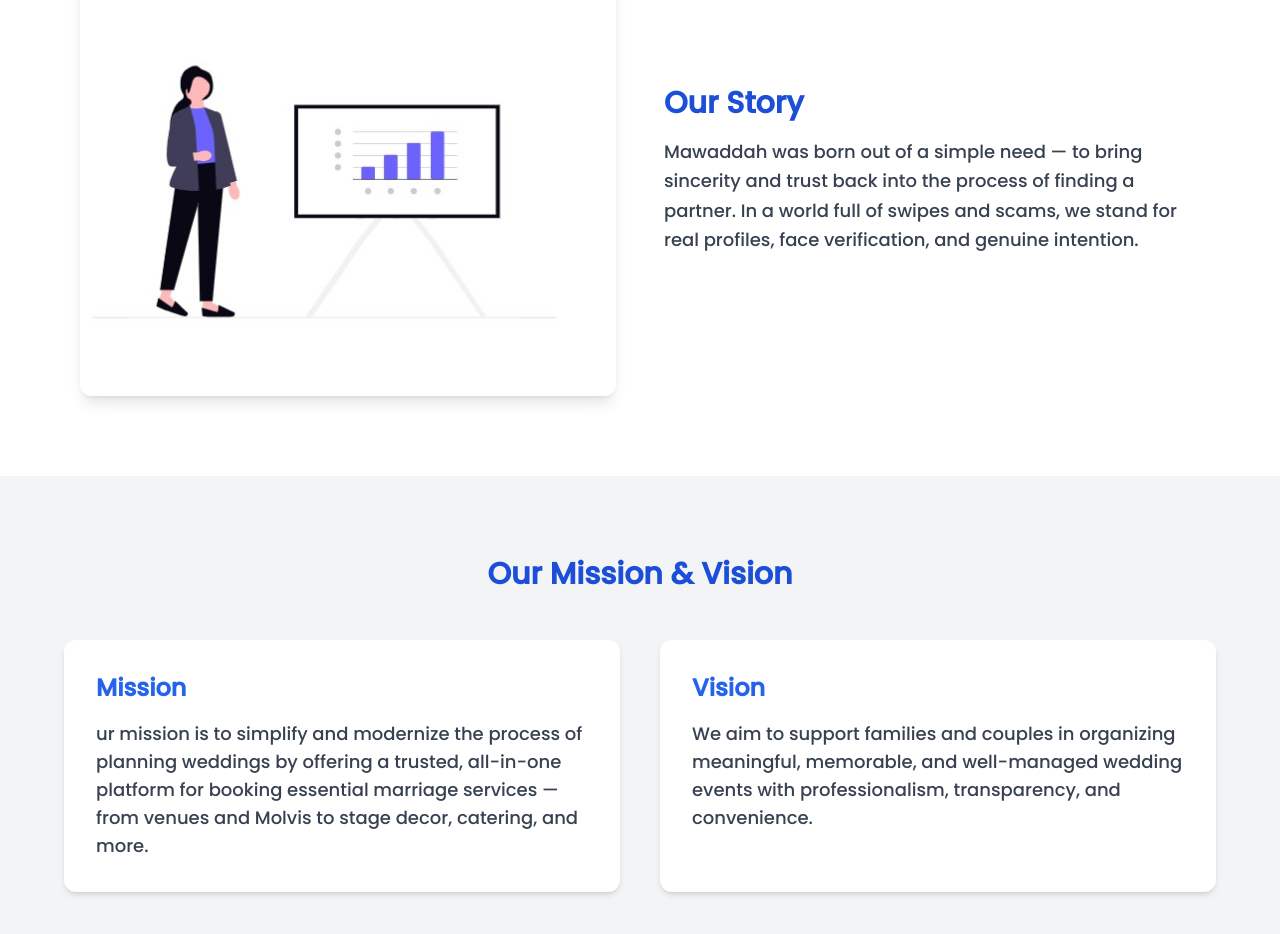
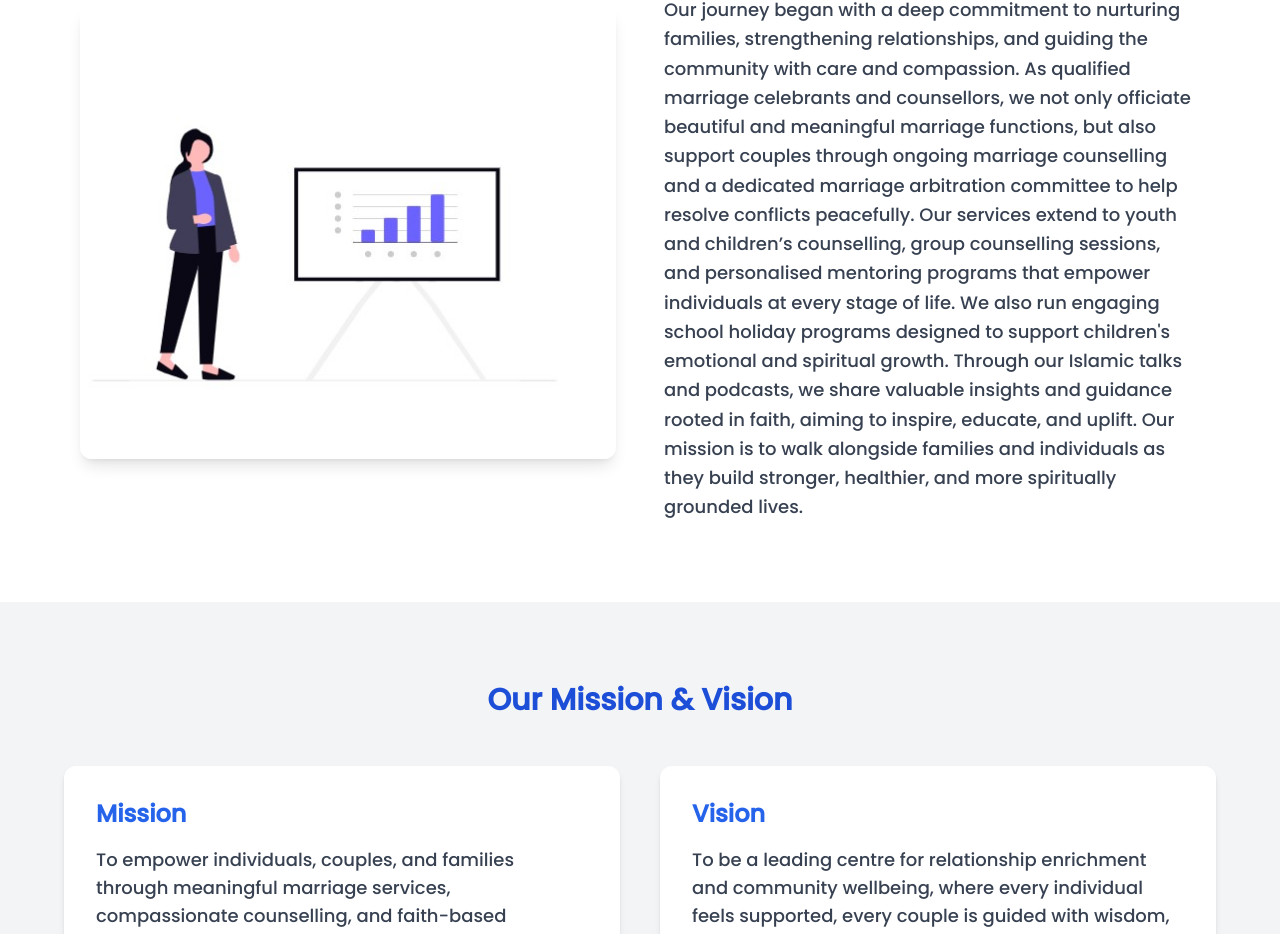
Before and after one commit to Dev-Adnan27/Mawaddah, a Next.js app: page /about in a window 1280 px wide. Shown: the part 737-1671 px from the top of the page. Built offline with nearby package versions, Linux system fonts and the light colour scheme.

Commit message:
Update page.js

```diff
--- a/src/app/about/page.js
+++ b/src/app/about/page.js
@@ -12,7 +12,7 @@
   <div className="bg-black bg-opacity-60 p-10 rounded-lg text-center">
     <h1 className="text-5xl font-bold text-white mb-4">About Mawaddah</h1>
     <p className="text-white text-lg max-w-2xl">
-    We understand that weddings are more than just events — they are lifelong memories. That’s why we provide a seamless platform where families and couples can book everything they need for a perfect marriage ceremony, all in one place.
+   We understand that weddings are more than just events — they are lifelong memories. That’s why we provide a seamless platform where families and couples can book everything they need for a perfect marriage ceremony, all in one place.
     </p>
   </div>
 </section>
@@ -33,7 +33,8 @@
           <div>
             <h2 className="text-3xl font-bold text-blue-700 mb-4">Our Story</h2>
             <p className="text-gray-700 leading-relaxed text-lg">
-              Mawaddah was born out of a simple need — to bring sincerity and trust back into the process of finding a partner. In a world full of swipes and scams, we stand for real profiles, face verification, and genuine intention.
+              Our journey began with a deep commitment to nurturing families, strengthening relationships, and guiding the community with care and compassion. As qualified marriage celebrants and counsellors, we not only officiate beautiful and meaningful marriage functions, but also support couples through ongoing marriage counselling and a dedicated marriage arbitration committee to help resolve conflicts peacefully. Our services extend to youth and children’s counselling, group counselling sessions, and personalised mentoring programs that empower individuals at every stage of life. We also run engaging school holiday programs designed to support children's emotional and spiritual growth. Through our Islamic talks and podcasts, we share valuable insights and guidance rooted in faith, aiming to inspire, educate, and uplift. Our mission is to walk alongside families and individuals as they build stronger, healthier, and more spiritually grounded lives.
+
             </p>
           </div>
         </div>
@@ -47,13 +48,13 @@
             <div className="bg-white p-8 rounded-xl shadow-md">
               <h3 className="text-2xl font-semibold text-blue-600 mb-4">Mission</h3>
               <p className="text-gray-700 text-lg">
-               ur mission is to simplify and modernize the process of planning weddings by offering a trusted, all-in-one platform for booking essential marriage services — from venues and Molvis to stage decor, catering, and more.
+               To empower individuals, couples, and families through meaningful marriage services, compassionate counselling, and faith-based guidance. We aim to foster healthy relationships, nurture personal growth, and strengthen our community through marriage functions, arbitration, youth and children’s counselling, group mentoring, school holiday programs, and inspiring Islamic talks and podcasts.
               </p>
             </div>
             <div className="bg-white p-8 rounded-xl shadow-md">
               <h3 className="text-2xl font-semibold text-blue-600 mb-4">Vision</h3>
               <p className="text-gray-700 text-lg">
-               We aim to support families and couples in organizing meaningful, memorable, and well-managed wedding events with professionalism, transparency, and convenience.
+               To be a leading centre for relationship enrichment and community wellbeing, where every individual feels supported, every couple is guided with wisdom, and every family thrives through faith, connection, and care. We envision a future where strong, spiritually grounded relationships form the foundation of a resilient and compassionate society.
 
 
 
```
